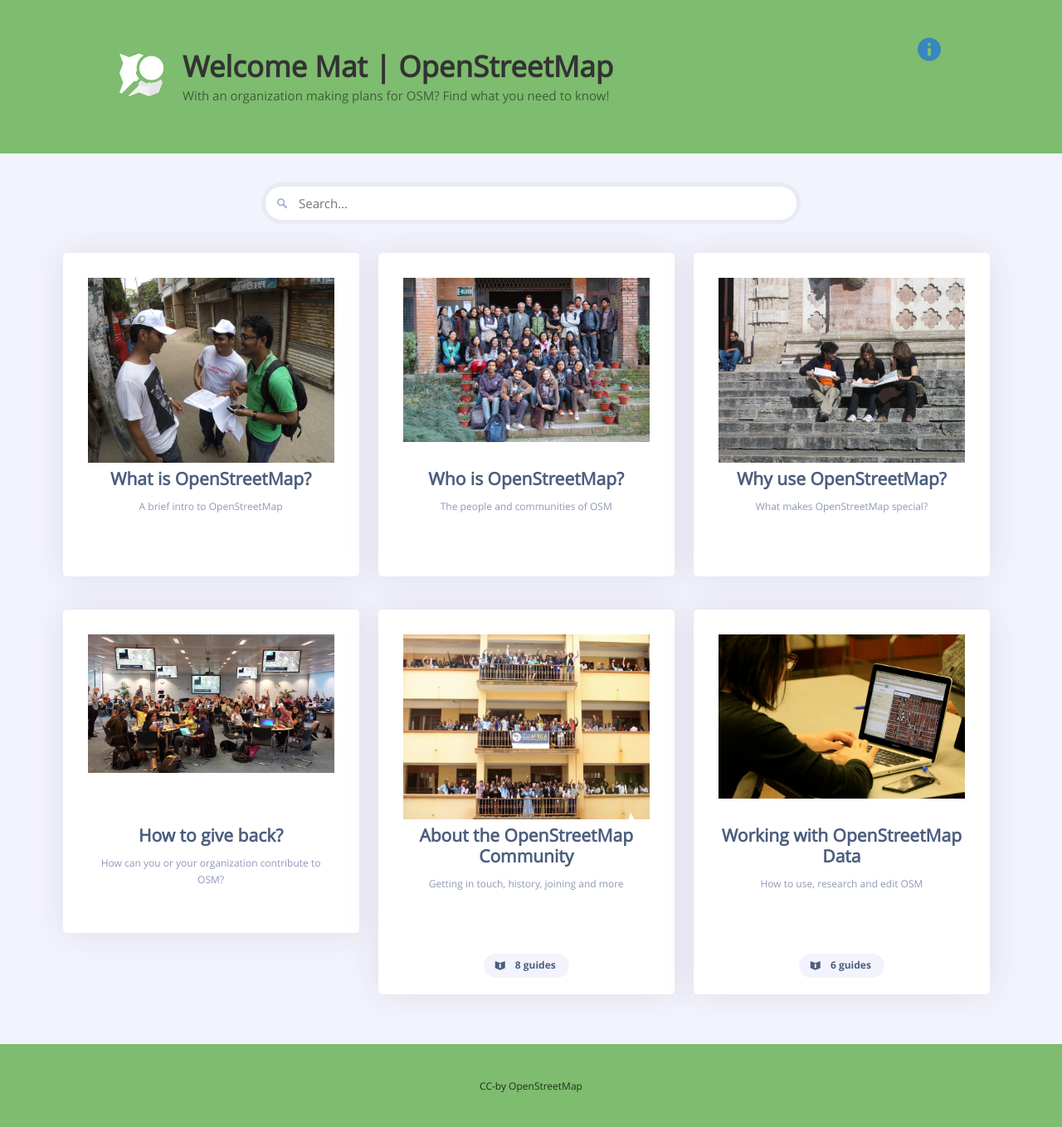
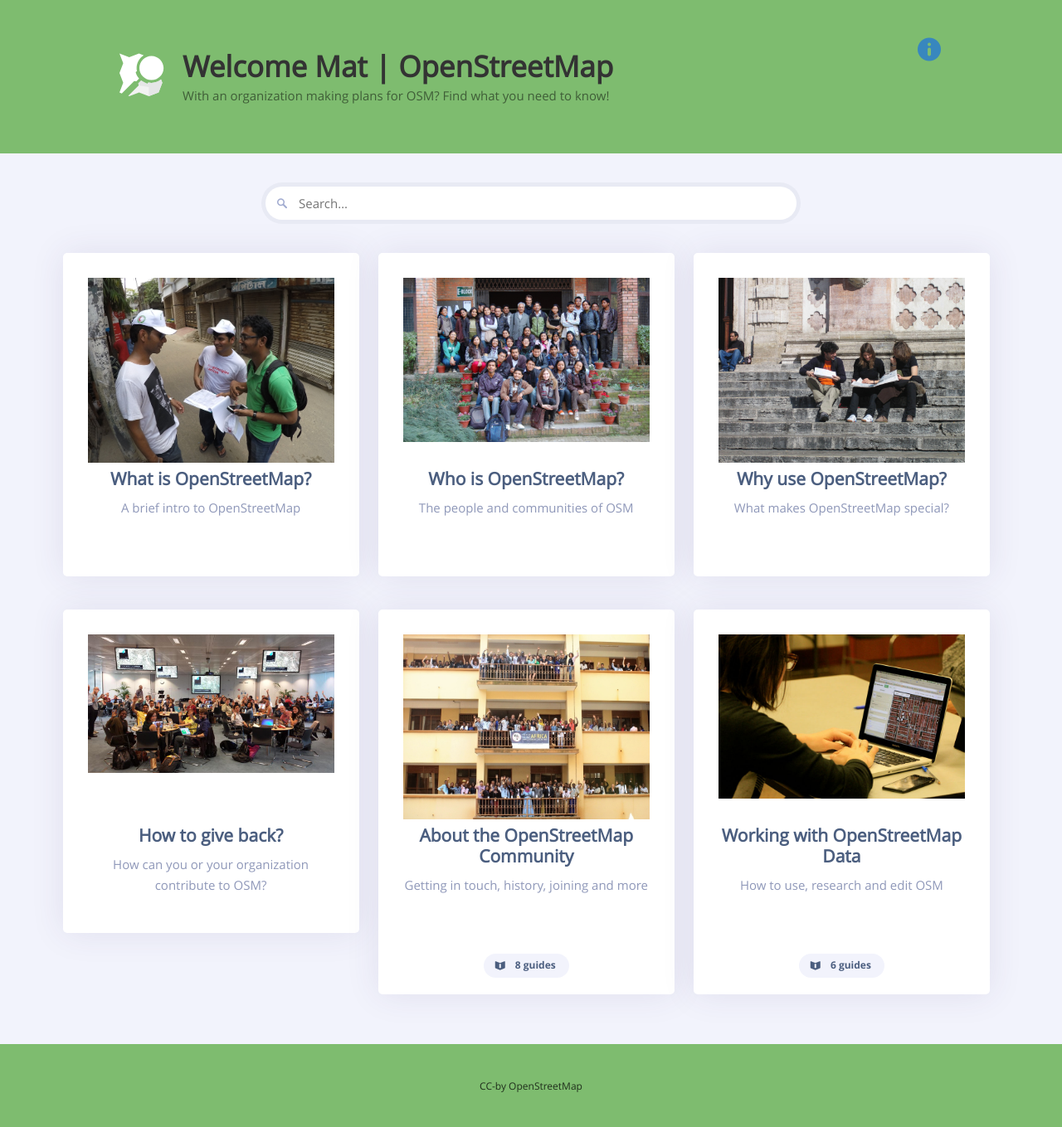
Before and after one commit to osmfoundation/welcome-mat, a Jekyll site: the page built from index.md, in a window 1280 px wide. Shown: the whole page at 83% size. Built offline with Jekyll 4.4.1, drawn with Linux system fonts in a browser that asks for light colours.

Commit message:
Update home.html

```diff
--- a/_layouts/home.html
+++ b/_layouts/home.html
@@ -38,7 +38,7 @@
         <div class="col12 pad2y pad2x center"><!--
           <span class="icon dot fill-{{page.color}} inline"></span> -->
           <h3 class="space-bottom1 space-top1 inline human center">{{page.title}}</h3>
-          <p class="guide-description clip prose quiet small pad1x">{{page.description}}</p>
+          <p class="guide-description clip prose quiet medium pad1x">{{page.description}}</p>
           {% if guideCount > 1 or topicCount > 1 %}
           <div class="guide-count fill-purple-light caption icon book quiet small strong"> {{guideCount}} {% include translate.html swap='guide' lang=page.lang %}{% if guideCount > 1 %}s{% endif %}</div>
           {% endif %}
```
